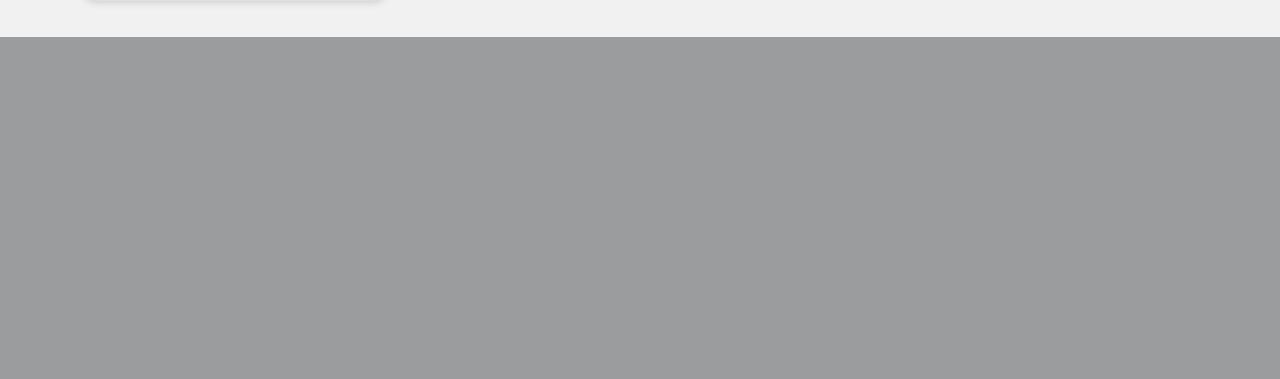
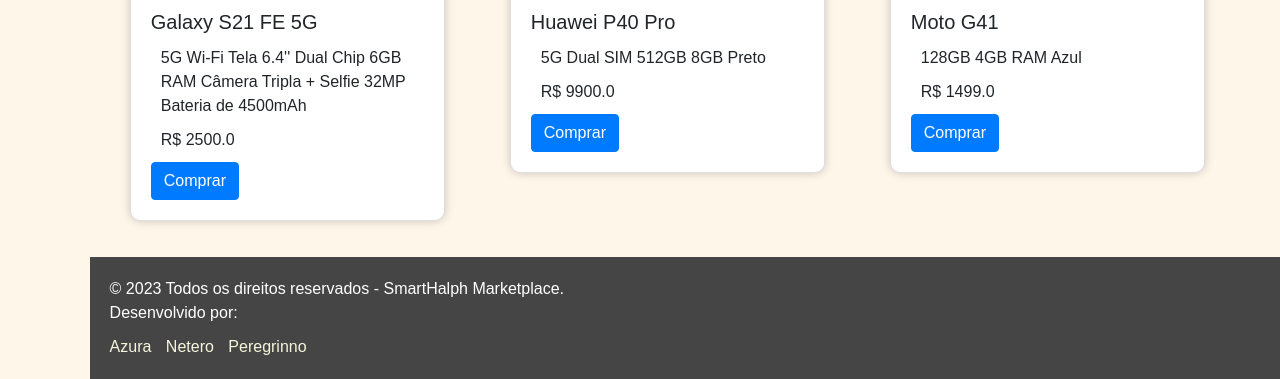
Before and after one commit to peregrinno/ISI-02, a Flask app: page / in a window 1280 px wide. Shown: the part 1499-1878 px from the top of the page. Before the commit the page ends 1536 px from the top, so only its background shows below. Run offline with Flask 2, Linux system fonts and the light colour scheme; data comes from the database, SQL or seed files in the repository; both versions use the stored data as it was after the commit; some libraries are stand-ins or nearby versions.

Commit message:
Adciona imgs, redireciona para mercado

```diff
--- a/static/css/market.css
+++ b/static/css/market.css
@@ -152,10 +153,12 @@
 
     /* Definindo o estilo para o corpo da página */
   body {
-    margin: 0;
+    margin-left: 7%;
     padding: 0;
     font-family: Arial, sans-serif;
-    background-color: #f1f1f1;
+    background-color: #FFF6EA;
+    justify-content: center;
+    align-items: center;
   }
 
   /* Definindo o estilo para o cabeçalho */
@@ -240,11 +244,24 @@
 
   /* Definindo o estilo para o rodapé */
   footer {
-    background-color: #555;
-    color: #fff;
-    text-align: center;
-    padding: 10px;
-    position: absolute;
-    bottom: 0;
-    width: 100%;
+    background-color: #454545;
+    color: white;
+    font-size: 16px;
+    padding: 20px;
   }
+
+  footer p {
+    margin: 0;
+  }
+
+  footer ul {
+    list-style: none;
+    margin: 10px 0 0;
+    padding: 0;
+  }
+
+  footer li {
+    display: inline-block;
+    margin-right: 10px;
+    color: beige;
+  }
--- /dev/null
+++ b/static/js/script.js
@@ -0,0 +1,5 @@
+
+function adicionarAoCarrinho(btnId) {
+    var celularNome = btnId.split('-')[1];
+    atualizarCarrinho(celularNome);
+}
--- a/templates/base.html
+++ b/templates/base.html
@@ -3,7 +3,7 @@
 <head>
   <meta charset="UTF-8">
   <meta name="viewport" content="width=device-width, initial-scale=1.0">
-  <title>{% block title %}{% endblock %} - Loja de Celulares</title>
+  <title>{% block title %}{% endblock %} - SmartHalph</title>
   <link rel="stylesheet" href="{{ url_for('static', filename='/css/style.css') }}">
 </head>
 <body>
--- a/templates/market.html
+++ b/templates/market.html
@@ -2,14 +2,16 @@
 <html>
 <head>
     <meta charset="utf-8">
-    <title>Loja de Celulares</title>
+    <title>SmartHalph - Marketplace</title>
     <link rel="stylesheet" href="https://stackpath.bootstrapcdn.com/bootstrap/4.5.2/css/bootstrap.min.css">
     <link rel="stylesheet" href="{{ url_for('static', filename='/css/market.css') }}">
 </head>
 <body>
     <!-- Navbar -->
     <nav class="navbar navbar-expand-lg navbar-light bg-light">
-        <a class="navbar-brand" href="#">Loja de Celulares</a>
+        <div class="img-logo">
+            <img src="/static/imgs/logo.png" alt="">
+        </div>
         <button class="navbar-toggler" type="button" data-toggle="collapse" data-target="#navbarNav" aria-controls="navbarNav" aria-expanded="false" aria-label="Toggle navigation">
             <span class="navbar-toggler-icon"></span>
         </button>
@@ -22,7 +24,7 @@
                     <a class="nav-link" href="#">Produtos</a>
                 </li>
                 <li class="nav-item">
-                    <a class="nav-link" href="#">Contato</a>
+                    <a class="nav-link" href="{{ url_for('login') }}">Administrador</a>
                 </li>
             </ul>
         </div>
@@ -30,7 +32,7 @@
 
     <!-- Banner -->
     <div class="banner">
-        <img src="{{ url_for('static', filename='imgs/banner.jpg') }}" alt="Banner" class="img-fluid">
+        <img src="{{ url_for('static', filename='imgs/banner.gif') }}" alt="Banner" class="img-fluid">
     </div>
 
     <!-- Produtos -->
@@ -39,12 +41,12 @@
             {% for celular in celulares %}
             <div class="col-md-4 mb-3">
                 <div class="card">
-                    <img src="{{ celular[4] }}" class="card-img-top" alt="...">
+                    <img src="{{ celular[5] }}" class="card-img-top" alt="...">
                     <div class="card-body">
                         <h5 class="card-title">{{ celular[1] }}</h5>
                         <p class="card-text">{{ celular[2] }}</p>
                         <p class="card-text">R$ {{ celular[3] }}</p>
-                        <a href="#" class="btn btn-primary">Comprar</a>
+                        <a href="#" class="btn btn-primary" id="btnComprar-{{celular[1]}}" onclick="adicionarAoCarrinho(this.id)">Comprar</a>
                     </div>
                 </div>
             </div>
@@ -52,8 +54,21 @@
         </div>
     </div>
 
+    <!-- Popup do carrinho -->
+
     <script src="https://code.jquery.com/jquery-3.5.1.slim.min.js"></script>
     <script src="https://cdn.jsdelivr.net/npm/popper.js@1.16.0/dist/umd/popper.min.js"></script>
     <script src="https://stackpath.bootstrapcdn.com/bootstrap/4.5.2/js/bootstrap.min.js"></script>
+    <script src="{{ url_for('static', filename='/js/script.js') }}"></script>
 </body>
+
+<footer>
+    <p>&copy; 2023 Todos os direitos reservados - SmartHalph Marketplace.</p>
+    <p>Desenvolvido por: </p>
+    <ul>
+      <li>Azura</li>
+      <li>Netero</li>
+      <li>Peregrinno</li>
+    </ul>
+  </footer>
 </html>
```
Also changed, not shown: other parts of static/css/market.css (+14 -12 lines), celulares.db, static/imgs/banner.png (added), static/imgs/logo.png (added), 1 other file.
